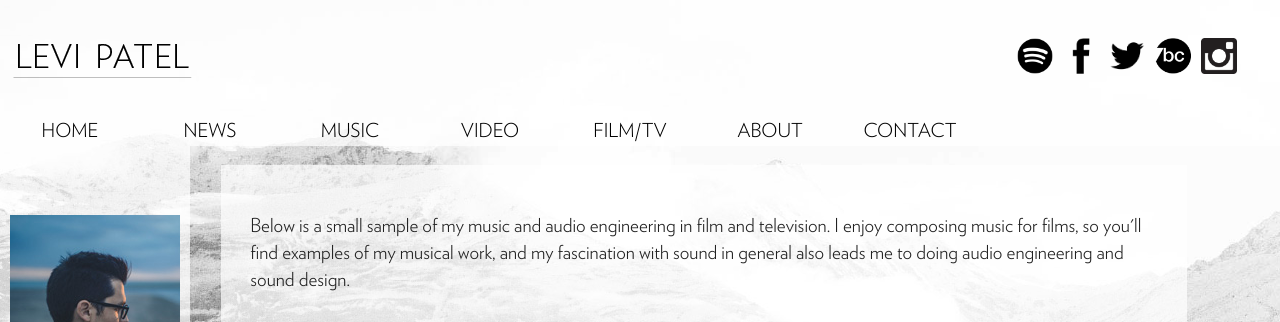
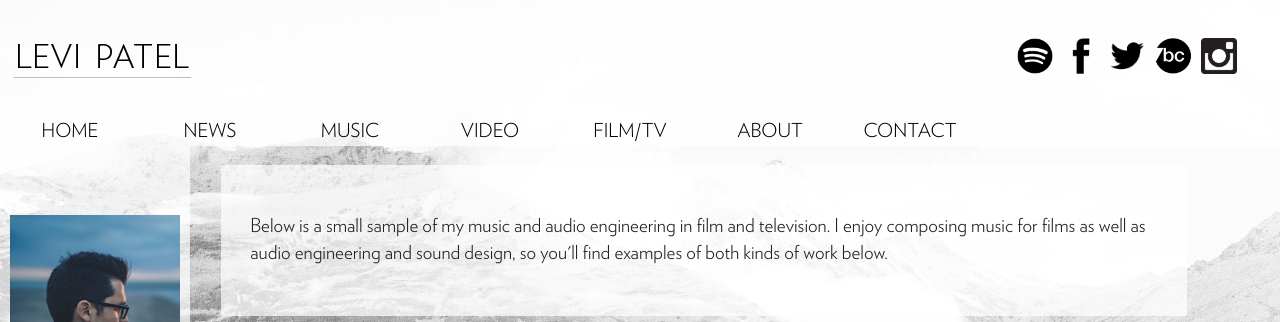
Before and after one commit to levipatel/music, a Jekyll site: the page built from filmandtv.html, in a window 1280 px wide and 900 px high, cut to the strip 0-322 px from the top of the window. Built offline with Jekyll 4.4.1, drawn with Linux system fonts in a browser that asks for light colours.

Commit message:
Updated home page to first person introduction

```diff
--- a/filmandtv.html
+++ b/filmandtv.html
@@ -5,10 +5,8 @@ layout: default
 <p></p>
 
 <div class="textBG">
-    <p>Below is a small sample of my music and audio engineering in film and television. I enjoy composing music for films, so you'll find examples of my musical work, and my fascination with sound in general also leads me to doing audio engineering and sound design.</p>
+  <p>Below is a small sample of my music and audio engineering in film and television. I enjoy composing music for films as well as audio engineering and sound design, so you'll find examples of both kinds of work below.</p>
 </div>
-
-  <p></p>
 
 <div class="videoContainer">
   <div class="videoWrapper">
@@ -19,9 +17,6 @@ layout: default
   <p>It features my piece <a href="https://levipatel.bandcamp.com/album/affinity">Since Last Letters</a> and I was responsible for the sound mixing.</p>
 </div>
 
-
-  <p></p>
-
 <div class="videoContainer">
   <div class="videoWrapper">
     <iframe src="https://player.vimeo.com/video/176279171?title=0&amp;byline=0&amp;portrait=0&amp;color=ffffff" width="1024" height="576" frameborder="0" webkitallowfullscreen mozallowfullscreen allowfullscreen></iframe>
@@ -30,8 +25,6 @@ layout: default
   <p>A feature documentary about the territorial dispute between Japan and Korea over the ownership of Dokdo/Takeshima islets. My role was as sound editor, sound mixer, and music composer.</p>
 </div>
 
-  <p></p>
-
 <div class="videoContainer">
   <div class="videoWrapper">
     <iframe src="//player.vimeo.com/video/113468673?title=0&amp;byline=0&amp;portrait=0&amp;color=ffffff" width="1024" height="576" frameborder="0" webkitallowfullscreen mozallowfullscreen allowfullscreen></iframe>
@@ -39,5 +32,3 @@ layout: default
   <h2>Underwood International College, Korea</h2>
   <p>A promotional video for Underwood International College, part of Yonsei University in Korea. I created a custom score for the video and was also responsible for the sound design and mix.</p>
 </div>
-
-  <p></p>
```
Also changed, not shown: index.html (+7 -1 lines), news.html (+0 -15 lines), music.html (indentation only), 4 other files. Lines whose indentation alone changed are shown as unchanged.
